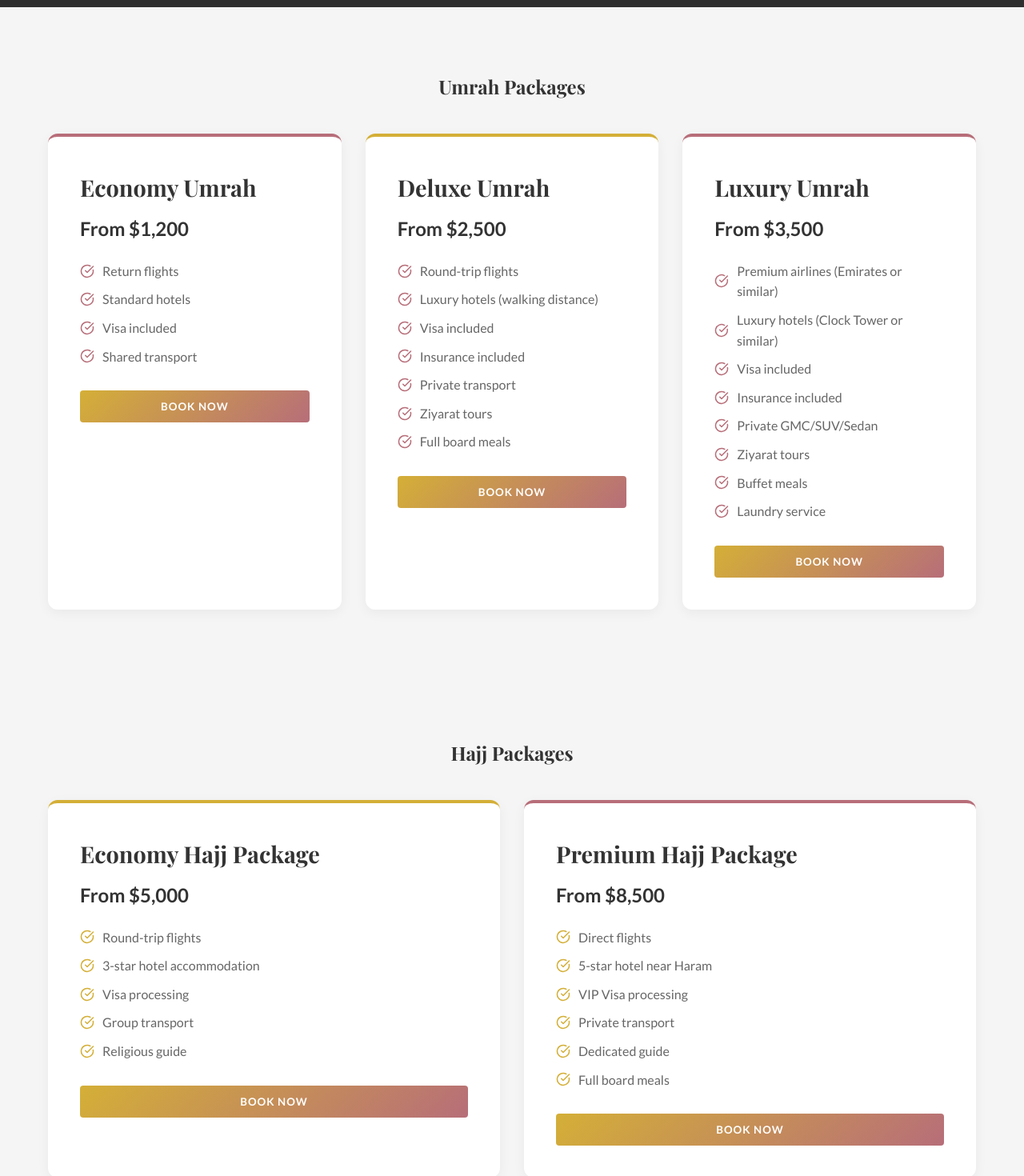
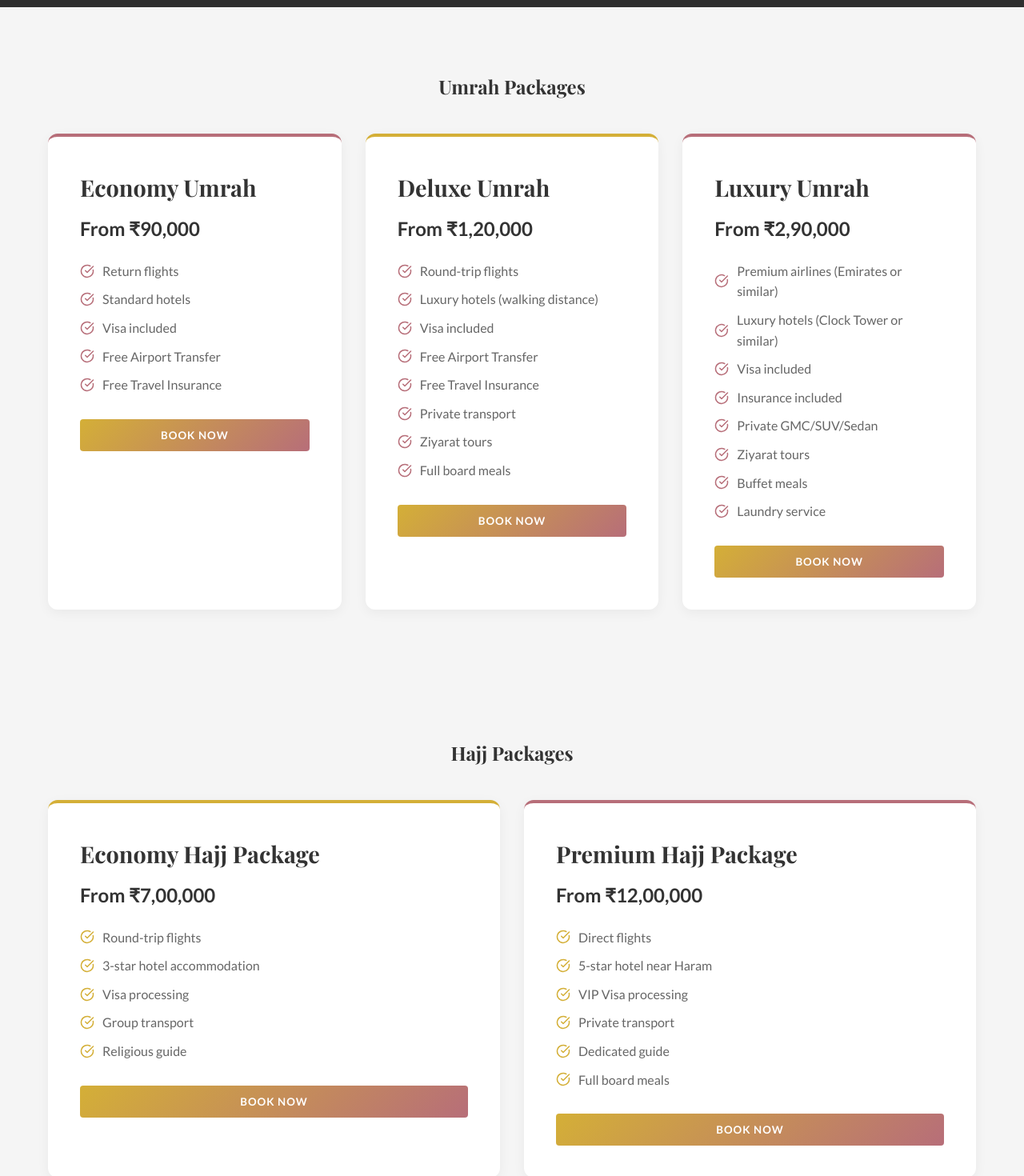
Before and after one commit to omizonly1/algonitours, a React (Vite) app: page /hajj-umrah in a window 1280 px wide. Shown: the part 454-1924 px from the top of the page at 80% size. Built offline with nearby package versions, Linux system fonts and the light colour scheme; grey boxes are pictures that could not be loaded.

Commit message:
new file:   src/assets/kaaba.jpg 	new file:   src/assets/mission.jpg 	modified:   src/components/Navbar.jsx 	modified:   src/pages/About.jsx 	modified:   src/pages/HajjUmrah.jsx

```diff
--- a/src/components/Navbar.jsx
+++ b/src/components/Navbar.jsx
@@ -29,7 +29,6 @@ const Navbar = () => {
           `}</style>
           <Link to="/" style={{ fontWeight: '600', color: 'var(--color-text-dark)' }}>Home</Link>
           <Link to="/about" style={{ fontWeight: '600', color: 'var(--color-text-dark)' }}>About Us</Link>
-          <Link to="/hajj-umrah" style={{ fontWeight: '600', color: 'var(--color-text-dark)' }}>Hajj & Umrah</Link>
           <Link to="/services" style={{ fontWeight: '600', color: 'var(--color-text-dark)' }}>Services</Link>
           <Link to="/contact" className="btn btn-primary" style={{ padding: '8px 20px', color: 'white' }}>Contact Us</Link>
         </div>
--- a/src/pages/About.jsx
+++ b/src/pages/About.jsx
@@ -14,7 +14,7 @@ const About = () => {
         <div className="container">
           <h1 style={{ fontSize: '3rem', color: 'var(--color-gold)' }}>About Al Goni Tours and Travels</h1>
           <p style={{ maxWidth: '600px', margin: '0 auto', fontSize: '1.2rem', color: '#ccc' }}>
-            Your trusted partner in spiritual and luxury travel since 2010.
+            Your trusted partner in spiritual and luxury travel since 1999.
           </p>
         </div>
       </section>
@@ -25,7 +25,7 @@ const About = () => {
           <div style={{ display: 'flex', flexWrap: 'wrap', alignItems: 'center', gap: '50px' }}>
             <div style={{ flex: 1, minWidth: '300px' }}>
               <img
-                src="https://images.unsplash.com/photo-1527631746610-bca54d082238?ixlib=rb-4.0.3&auto=format&fit=crop&w=1000&q=80"
+                src="/src/assets/mission.jpg"
                 alt="Our Mission"
                 style={{ width: '100%', borderRadius: '12px', boxShadow: '0 10px 30px rgba(0,0,0,0.1)' }}
               />
@@ -33,7 +33,7 @@ const About = () => {
             <div style={{ flex: 1, minWidth: '300px' }}>
               <h2 style={{ fontSize: '2.5rem', marginBottom: '1.5rem' }}>Our Mission</h2>
               <p style={{ marginBottom: '1.5rem', color: 'var(--color-text-light)' }}>
-                At Al Goni Tours and Travels, our mission is to provide seamless, spiritual, and luxurious travel experiences. We understand that travel is not just about moving from one place to another; it is about the journey, the memories, and the peace of mind.
+                At Al Goni Tours and Travels, our mission is to provide seamless, spiritual and luxurious travel experiences. We understand that travel is not just about moving from one place to another; it is about the journey, the memories, and the peace of mind.
               </p>
               <p style={{ color: 'var(--color-text-light)' }}>
                 We strive to exceed expectations by offering personalized services, premium accommodations, and expert guidance, ensuring that every trip with us is a journey of a lifetime.
--- a/src/pages/HajjUmrah.jsx
+++ b/src/pages/HajjUmrah.jsx
@@ -5,7 +5,7 @@ const HajjUmrah = () => {
     const hajjPackages = [
         {
             title: "Economy Hajj Package",
-            price: "From $5,000",
+            price: "From ₹7,00,000",
             features: [
                 "Round-trip flights",
                 "3-star hotel accommodation",
@@ -16,7 +16,7 @@ const HajjUmrah = () => {
         },
         {
             title: "Premium Hajj Package",
-            price: "From $8,500",
+            price: "From ₹12,00,000",
             features: [
                 "Direct flights",
                 "5-star hotel near Haram",
@@ -31,22 +31,24 @@ const HajjUmrah = () => {
     const umrahPackages = [
         {
             title: "Economy Umrah",
-            price: "From $1,200",
+            price: "From ₹90,000",
             features: [
                 "Return flights",
                 "Standard hotels",
                 "Visa included",
-                "Shared transport"
+                "Free Airport Transfer",
+                "Free Travel Insurance"
             ]
         },
         {
             title: "Deluxe Umrah",
-            price: "From $2,500",
+            price: "From ₹1,20,000",
             features: [
                 "Round-trip flights",
                 "Luxury hotels (walking distance)",
                 "Visa included",
-                "Insurance included",
+                "Free Airport Transfer",
+                "Free Travel Insurance",
                 "Private transport",
                 "Ziyarat tours",
                 "Full board meals"
@@ -54,7 +56,7 @@ const HajjUmrah = () => {
         },
         {
             title: "Luxury Umrah",
-            price: "From $3,500",
+            price: "From ₹2,90,000",
             features: [
                 "Premium airlines (Emirates or similar)",
                 "Luxury hotels (Clock Tower or similar)",
```
Also changed, not shown: src/assets/mission.jpg (added), 1 other file (tests, documents, lock files or other folders).
